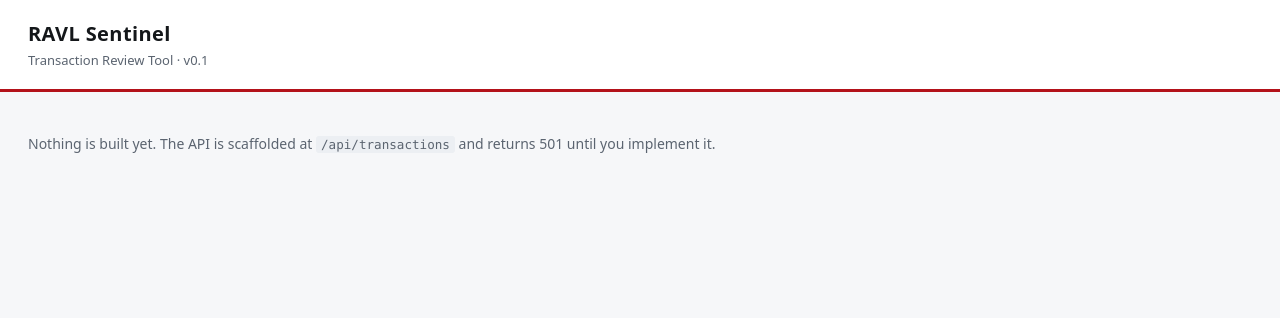
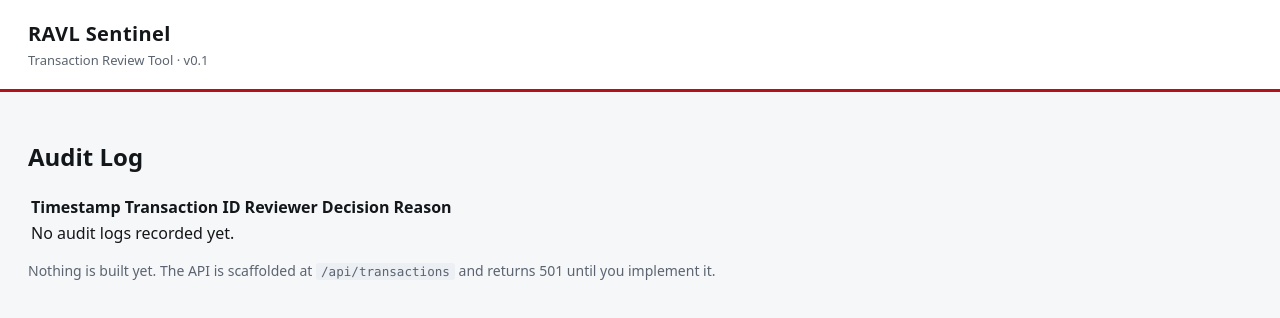
Before and after one commit to ravl-selection/ravl-sentinel, a website: page client/index.html in a window 1280 px wide. Drawn offline with Linux system fonts and the light colour scheme.

Commit message:
feat: audit log list

```diff
--- a/client/index.html
+++ b/client/index.html
@@ -17,6 +17,31 @@
     <!-- TODO SE-007: transaction list view -->
     <!-- TODO SE-008: transaction detail panel -->
     <!-- TODO SE-017: audit log panel -->
+    <section class="panel audit-panel" id="audit-log-panel">
+      <header class="panel-header">
+        <h2>Audit Log</h2>
+      </header>
+
+      <div class="audit-log-content">
+        <table class="audit-table">
+          <thead>
+            <tr>
+              <th>Timestamp</th>
+              <th>Transaction ID</th>
+              <th>Reviewer</th>
+              <th>Decision</th>
+              <th>Reason</th>
+            </tr>
+          </thead>
+          <tbody>
+            <!-- dynamic log entries here -->
+            <tr>
+              <td colspan="5" class="empty-state">No audit logs recorded yet.</td>
+            </tr>
+          </tbody>
+        </table>
+      </div>
+    </section>
     <p class="scaffold-note">
       Nothing is built yet. The API is scaffolded at
       <code>/api/transactions</code> and returns 501 until you implement it.
```
